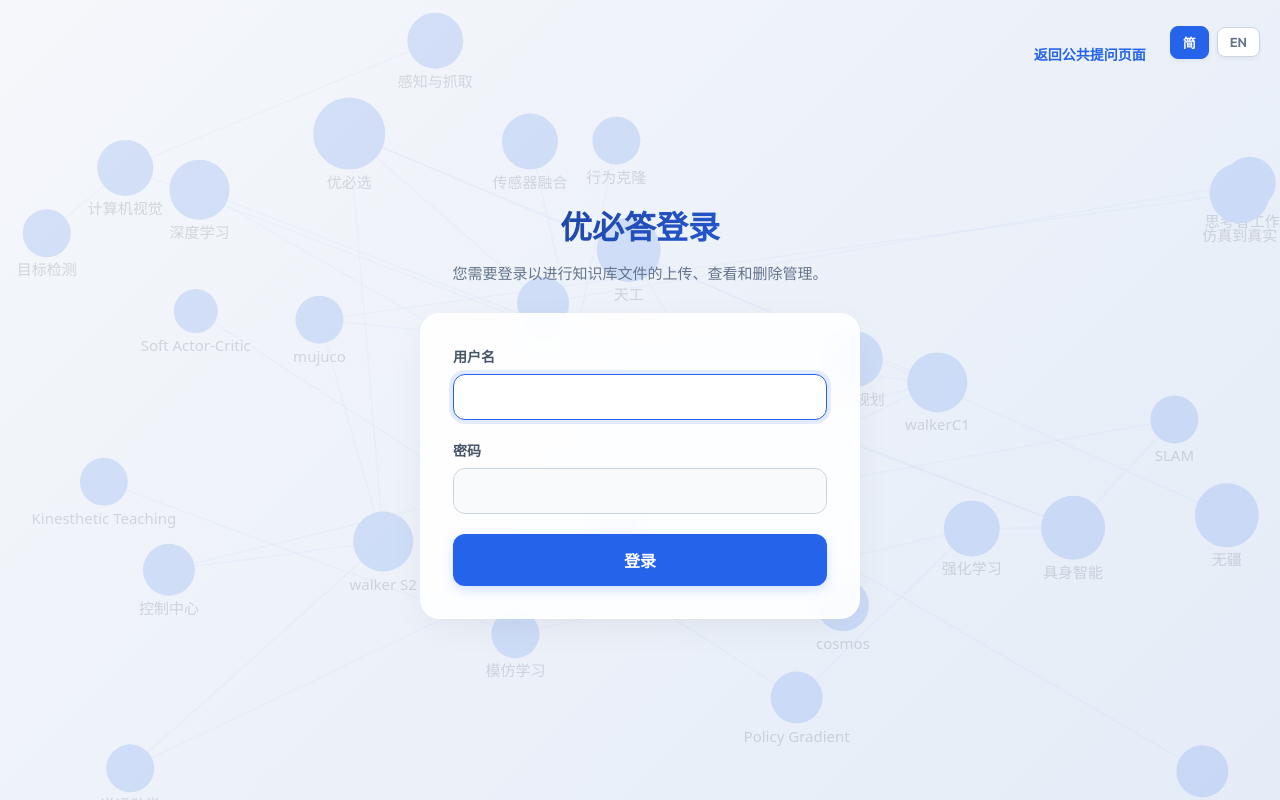
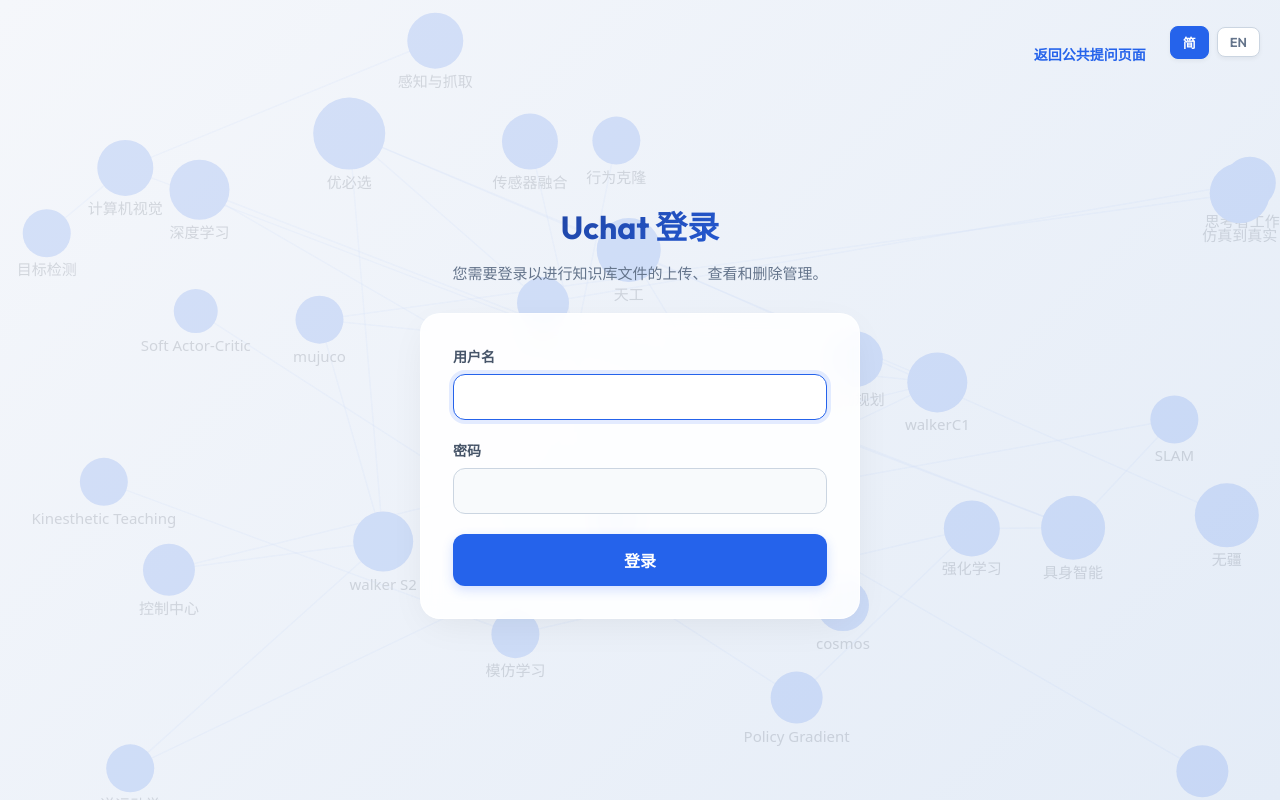
Before and after one commit to wuharu999/agent_7_14, a FastAPI app: page /login in a window 1280 px wide. Run offline with FastAPI, Linux system fonts and the light colour scheme; some libraries are stand-ins or nearby versions.

Commit message:
fix: limit Chinese branding to login title

```diff
--- a/ecs/app/templates/login.html
+++ b/ecs/app/templates/login.html
@@ -196,7 +196,7 @@
 </div>
 
 <div class="container">
-  <h1 data-i18n="header">优必答登录</h1>
+  <h1 data-i18n="header">Uchat 登录</h1>
   <p class="desc" data-i18n="desc">您需要登录以进行知识库文件的上传、查看和删除管理。</p>
 
   <div class="card">
@@ -228,7 +228,7 @@
 const i18n = {
   zh: {
     title: "优必答登录",
-    header: "优必答登录",
+    header: "Uchat 登录",
     desc: "您需要登录以进行知识库文件的上传、查看和删除管理。",
     usernameLabel: "用户名",
     passwordLabel: "密码",
```
Also changed, not shown: tests/test_account_menu.py (+4 -4 lines).
